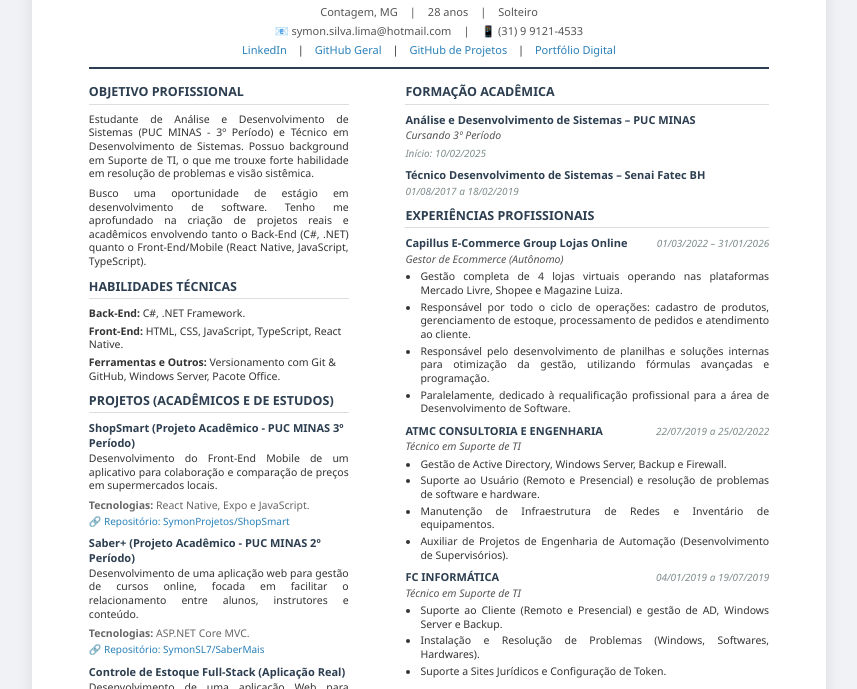
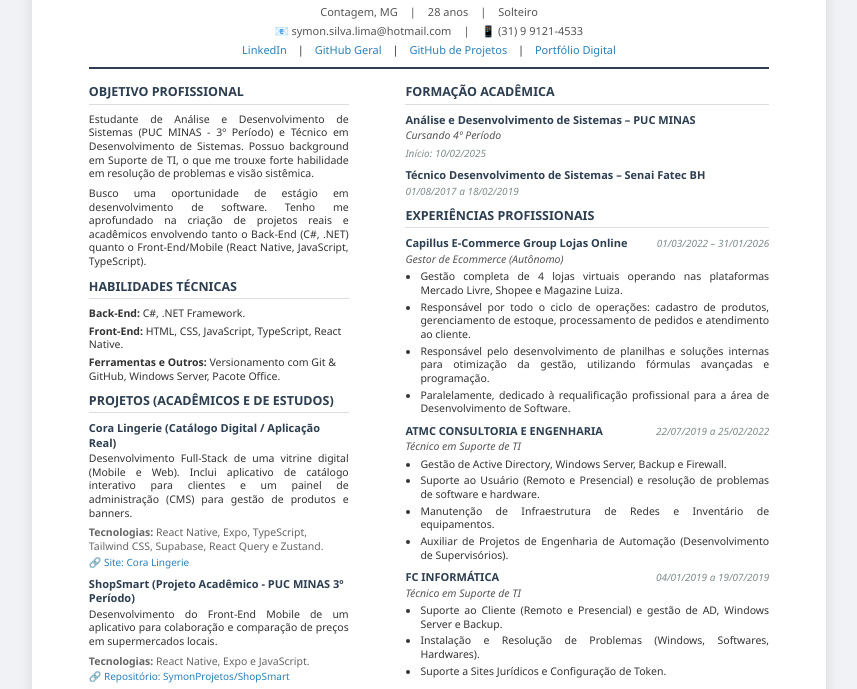
Before and after one commit to SymonSL7/CurriculoWeb, a plain HTML site: page index.html in a window 1280 px wide. Shown: the part 100-789 px from the top of the page, without its empty margins (211-1068 px from the left). Drawn offline with Linux system fonts and the light colour scheme.

Commit message:
Adicionando o projeto da Cora

```diff
--- a/index.html
+++ b/index.html
@@ -303,6 +303,22 @@
 
                     <div class="item">
                         <div class="item-header">
+                            <span class="item-title">Cora Lingerie (Catálogo Digital / Aplicação Real)</span>
+                        </div>
+                        <p>Desenvolvimento Full-Stack de uma vitrine digital (Mobile e Web). Inclui aplicativo de
+                            catálogo
+                            interativo para clientes e um painel de administração (CMS) para gestão de produtos e
+                            banners.
+                        </p>
+                        <div class="tech-stack"><strong>Tecnologias:</strong> React Native, Expo, TypeScript, Tailwind
+                            CSS,
+                            Supabase, React Query e Zustand.</div>
+                        <a href="https://coralingerie.com.br" class="repo-link" target="_blank">🔗
+                            Site: Cora Lingerie</a>
+                    </div>
+
+                    <div class="item">
+                        <div class="item-header">
                             <span class="item-title">ShopSmart (Projeto Acadêmico - PUC MINAS 3º Período)</span>
                         </div>
                         <p>Desenvolvimento do Front-End Mobile de um aplicativo para colaboração e comparação de preços
@@ -356,7 +372,7 @@
                         <div class="item-header">
                             <span class="item-title">Análise e Desenvolvimento de Sistemas – PUC MINAS</span>
                         </div>
-                        <span class="item-subtitle">Cursando 3º Período</span>
+                        <span class="item-subtitle">Cursando 4º Período</span>
                         <span class="item-date">Início: 10/02/2025</span>
                     </div>
                     <div class="item">
```
